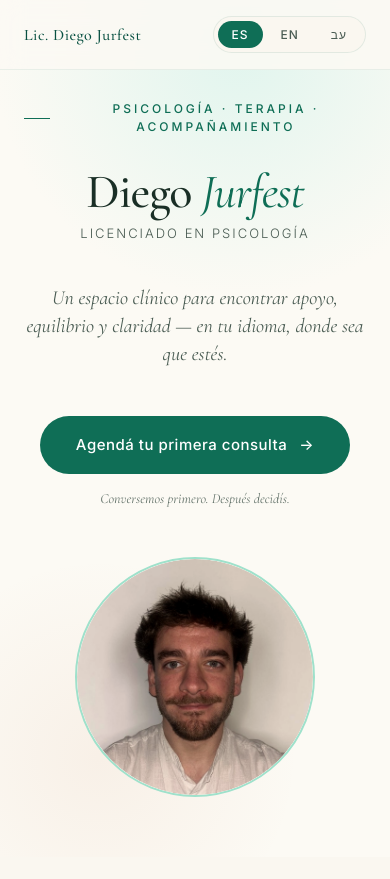
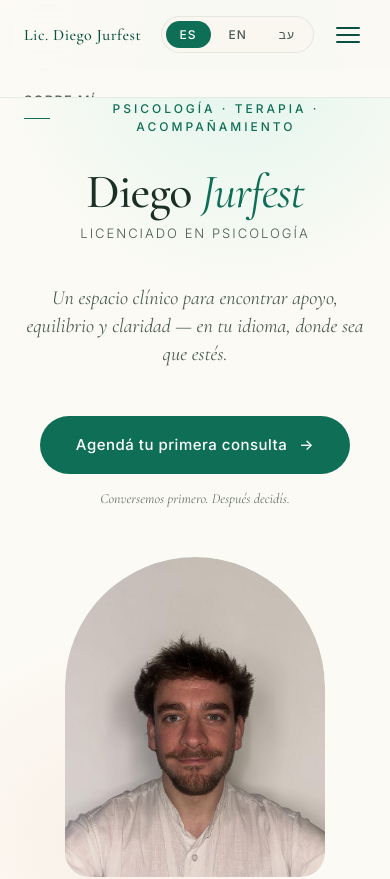
Before and after one commit to diegojurfest/diegojurfestpsicologia, a React (Vite) app: page / in a window 390 px wide. Shown: the top 879 px of the page. Built offline with nearby package versions, Linux system fonts and the light colour scheme; a web font is replaced by a local one.

Commit message:
Hero portrait redesign, mobile nav menu, soften terracotta numerals, content tweaks, add .gitignore

```diff
--- a/src/components/Hero.jsx
+++ b/src/components/Hero.jsx
@@ -1,4 +1,4 @@
-import diegoPhoto from '../assets/diego.png'
+import diegoPhoto from '../assets/diego-retrato.jpg'
 
 export default function Hero({ t, waUrl }) {
   return (
--- a/src/components/Nav.jsx
+++ b/src/components/Nav.jsx
@@ -1,27 +1,47 @@
+import { useState } from 'react'
+
 export default function Nav({ t, lang, setLang }) {
+  const [open, setOpen] = useState(false)
+
+  const links = [
+    ['#about', t.nav_about],
+    ['#help', t.nav_help],
+    ['#approach', t.nav_approach],
+    ['#first-session', t.nav_first],
+    ['#contact', t.nav_contact],
+  ]
+
   return (
     <nav className="nav">
       <div className="nav-brand">Lic. Diego Jurfest</div>
+
       <div className="nav-links">
-        <a href="#about">{t.nav_about}</a>
-        <a href="#help">{t.nav_help}</a>
-        <a href="#approach">{t.nav_approach}</a>
-        <a href="#first-session">{t.nav_first}</a>
-        <a href="#contact">{t.nav_contact}</a>
+        {links.map(([href, label]) => (
+          <a key={href} href={href}>{label}</a>
+        ))}
       </div>
-      <div className="lang-toggle">
+
+      <div className="nav-right">
+        <div className="lang-toggle">
+          <button className={`lang-btn ${lang === 'es' ? 'active' : ''}`} onClick={() => setLang('es')}>ES</button>
+          <button className={`lang-btn ${lang === 'en' ? 'active' : ''}`} onClick={() => setLang('en')}>EN</button>
+          <button className={`lang-btn ${lang === 'he' ? 'active' : ''}`} onClick={() => setLang('he')}>עב</button>
+        </div>
+
         <button
-          className={`lang-btn ${lang === 'es' ? 'active' : ''}`}
-          onClick={() => setLang('es')}
-        >ES</button>
-        <button
-          className={`lang-btn ${lang === 'en' ? 'active' : ''}`}
-          onClick={() => setLang('en')}
-        >EN</button>
-        <button
-          className={`lang-btn ${lang === 'he' ? 'active' : ''}`}
-          onClick={() => setLang('he')}
-        >עב</button>
+          className={`nav-burger ${open ? 'open' : ''}`}
+          onClick={() => setOpen(!open)}
+          aria-label="Menú"
+          aria-expanded={open}
+        >
+          <span></span><span></span><span></span>
+        </button>
+      </div>
+
+      <div className={`nav-mobile ${open ? 'open' : ''}`}>
+        {links.map(([href, label]) => (
+          <a key={href} href={href} onClick={() => setOpen(false)}>{label}</a>
+        ))}
       </div>
     </nav>
   )
--- a/src/index.css
+++ b/src/index.css
@@ -79,6 +79,59 @@ body {
   transition: width 0.3s ease;
 }
 .nav-links a:hover::after { width: 100%; }
+
+.nav-right { display: flex; align-items: center; gap: 16px; }
+.nav-burger {
+  display: none;
+  flex-direction: column;
+  justify-content: center;
+  gap: 5px;
+  width: 36px;
+  height: 36px;
+  background: transparent;
+  border: none;
+  cursor: pointer;
+  padding: 6px;
+}
+.nav-burger span {
+  display: block;
+  width: 100%;
+  height: 2px;
+  background: var(--teal-dark);
+  border-radius: 2px;
+  transition: all 0.3s ease;
+}
+.nav-burger.open span:nth-child(1) { transform: translateY(7px) rotate(45deg); }
+.nav-burger.open span:nth-child(2) { opacity: 0; }
+.nav-burger.open span:nth-child(3) { transform: translateY(-7px) rotate(-45deg); }
+
+.nav-mobile {
+  display: none;
+  position: absolute;
+  top: 100%;
+  left: 0;
+  right: 0;
+  flex-direction: column;
+  background: rgba(252, 250, 244, 0.98);
+  backdrop-filter: blur(12px);
+  border-bottom: 1px solid rgba(15, 110, 86, 0.1);
+  padding: 8px 24px 20px;
+  max-height: 0;
+  overflow: hidden;
+  transition: max-height 0.35s ease;
+}
+.nav-mobile.open { max-height: 360px; }
+.nav-mobile a {
+  color: var(--ink-soft);
+  text-decoration: none;
+  font-size: 13px;
+  font-weight: 500;
+  letter-spacing: 1.2px;
+  text-transform: uppercase;
+  padding: 14px 0;
+  border-bottom: 1px solid rgba(15, 110, 86, 0.06);
+}
+.nav-mobile a:last-child { border-bottom: none; }
 
 .lang-toggle {
   display: flex;
@@ -241,38 +294,30 @@ body {
   animation: fadeUp 1s ease 0.6s both;
 }
 .hero-photo-ring {
-  width: 340px;
-  height: 340px;
-  border-radius: 50%;
-  border: 2px solid var(--teal-soft);
+  width: 360px;
+  height: 440px;
+  border-radius: 180px 180px 32px 32px;
   display: flex;
-  align-items: center;
+  align-items: flex-end;
   justify-content: center;
   position: relative;
-  background: var(--cream);
+  background: linear-gradient(160deg, var(--teal-faint) 0%, var(--cream) 100%);
   overflow: hidden;
 }
 .hero-photo-ring::before {
   content: '';
   position: absolute;
-  inset: -16px;
-  border: 1px solid rgba(15, 110, 86, 0.15);
-  border-radius: 50%;
-  pointer-events: none;
-}
-.hero-photo-ring::after {
-  content: '';
-  position: absolute;
-  inset: -32px;
-  border: 1px solid rgba(15, 110, 86, 0.06);
-  border-radius: 50%;
+  inset: -14px;
+  border: 1px solid rgba(15, 110, 86, 0.12);
+  border-radius: 190px 190px 40px 40px;
   pointer-events: none;
 }
 .hero-photo-img {
   width: 100%;
   height: 100%;
   object-fit: cover;
-  border-radius: 50%;
+  object-position: center top;
+  border-radius: 180px 180px 32px 32px;
 }
 
 /* ============ SECTION GENERIC ============ */
@@ -488,7 +533,7 @@ section { padding: 120px 40px; position: relative; }
   font-family: var(--serif);
   font-size: 48px;
   font-style: italic;
-  color: var(--terracotta);
+  color: rgba(201, 121, 77, 0.72);
   line-height: 1;
   margin-bottom: 12px;
 }
@@ -658,6 +703,8 @@ footer::before {
   .nav { padding: 16px 24px; }
   .nav-brand { font-size: 16px; }
   .nav-links { display: none; }
+  .nav-burger { display: flex; }
+  .nav-mobile { display: flex; }
   .hero { padding: 100px 24px 60px; }
   .hero-content {
     grid-template-columns: 1fr;
@@ -669,7 +716,9 @@ footer::before {
   .hero-cta-wrap { align-items: center; }
   .hero-subcta { margin-left: 0; }
   [dir="rtl"] .hero-subcta { margin-right: 0; }
-  .hero-photo-ring { width: 240px; height: 240px; }
+  .hero-photo-ring { width: 260px; height: 320px; border-radius: 130px 130px 24px 24px; }
+  .hero-photo-img { border-radius: 130px 130px 24px 24px; }
+  .hero-photo-ring::before { border-radius: 138px 138px 30px 30px; }
   section { padding: 80px 24px; }
   .about-grid { grid-template-columns: 1fr; gap: 48px; }
   .about-side { position: static; }
--- a/src/translations.js
+++ b/src/translations.js
@@ -40,7 +40,7 @@ export const translations = {
       ['Vínculos familiares y de pareja', 'Vínculos a distancia, conflictos por mudanza o nuevas rutinas, comunicación, lazos puestos a prueba.'],
       ['Crisis vitales y de sentido', 'Momentos de pregunta profunda sobre quién sos, qué hacés, hacia dónde vas.'],
       ['Procesos de cambio personal', 'Decisiones grandes, transiciones de vida, reinvención, búsqueda de claridad.'],
-      ['Otras áreas', 'Si lo que atravesás no aparece en esta lista, escribime igual. Conversamos y vemos juntos si puedo acompañarte, o cómo ayudarte a encontrar quien lo haga.'],
+      ['Otras áreas', 'Si lo que atravesás no aparece en esta lista, escribime igual. Conversamos y vemos juntos si puedo acompañarte, o cómo ayudarte a encontrar a alguien que lo haga.'],
     ],
 
     approach_eyebrow: 'CÓMO TRABAJO',
@@ -77,7 +77,7 @@ export const translations = {
     contact_btn_mail: 'Enviame un mail',
 
     footer_credential: 'LICENCIADO EN PSICOLOGÍA',
-    footer_services: 'TERAPIA · ACOMPAÑAMIENTO PSICOLÓGICO · DISPONIBILIDAD FLEXIBLE',
+    footer_services: 'TERAPIA · ACOMPAÑAMIENTO PSICOLÓGICO · ATENCIÓN INMEDIATA',
     footer_meta: 'Atención online en español e inglés · desde cualquier parte del mundo',
     footer_bottom: '© 2026 Diego Jurfest · Todos los derechos reservados',
 
@@ -164,7 +164,7 @@ export const translations = {
     contact_btn_mail: 'Send me an email',
 
     footer_credential: 'LICENSED PSYCHOLOGIST',
-    footer_services: 'THERAPY · CLINICAL SUPPORT · FLEXIBLE AVAILABILITY',
+    footer_services: 'THERAPY · CLINICAL SUPPORT · IMMEDIATE AVAILABILITY',
     footer_meta: 'Online sessions in Spanish and English · available worldwide',
     footer_bottom: '© 2026 Diego Jurfest · All rights reserved',
 
@@ -251,7 +251,7 @@ export const translations = {
     contact_btn_mail: 'שלח לי מייל',
 
     footer_credential: 'פסיכולוג מוסמך',
-    footer_services: 'טיפול · ליווי פסיכולוגי · זמינות גמישה',
+    footer_services: 'טיפול · ליווי פסיכולוגי · זמינות מיידית',
     footer_meta: 'פגישות אונליין בספרדית ואנגלית · זמין מכל מקום בעולם',
     footer_bottom: '© 2026 דייגו יורפסט · כל הזכויות שמורות',
 
```
Also changed, not shown: .claude/launch.json (added), src/assets/diego-retrato.jpg (added), 1 other file (tests, documents, lock files or other folders).
